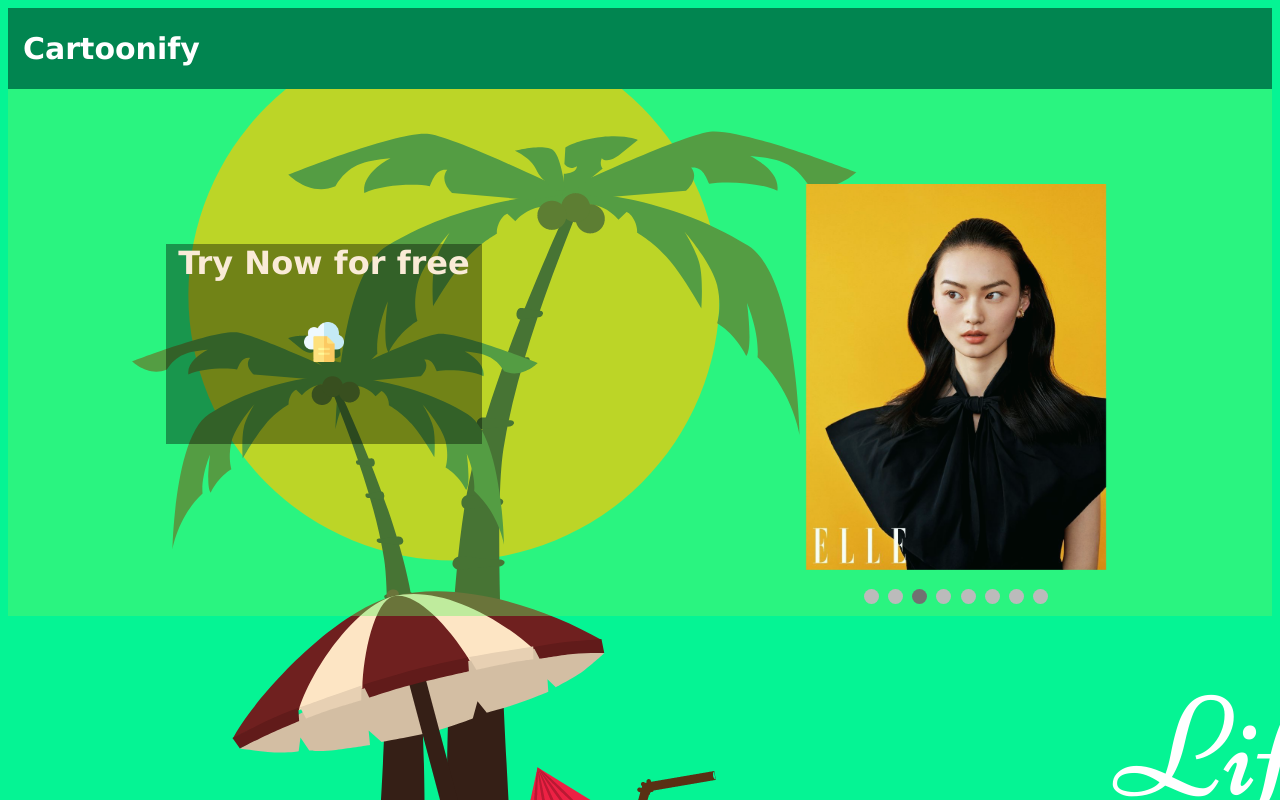
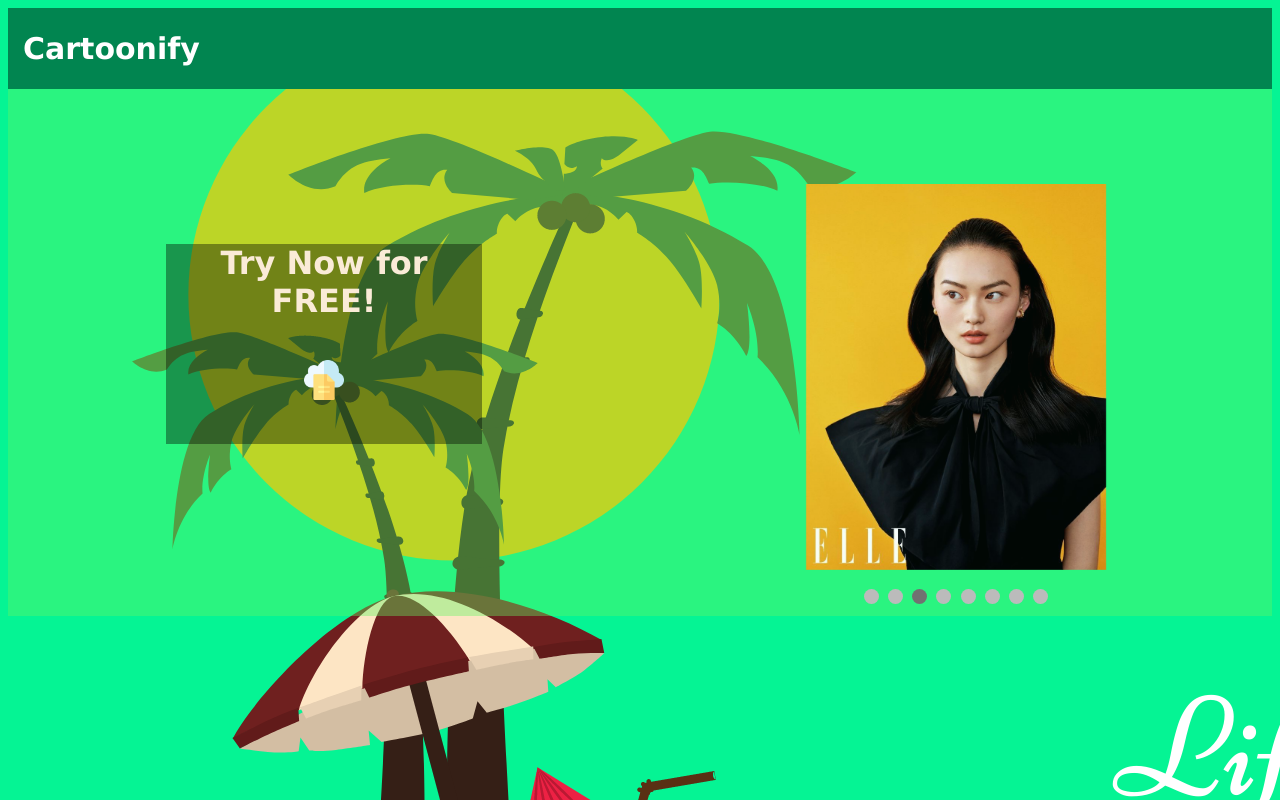
Before and after one commit to abhiroopbasak/carttonify.github.io, a plain HTML site: page index.html in a window 1280 px wide. Drawn offline with Linux system fonts and the light colour scheme.

Commit message:
Update index.html

```diff
--- a/index.html
+++ b/index.html
@@ -86,7 +86,7 @@ img {vertical-align: middle;}
         <div style="width: 50%; height: 527px; float: left; background:rgba(98, 243, 98, 0.4)">
             <br><br><br><br><br><br><br><center>
                 <div style="width:50%; height:200px; background:rgba(0, 8, 0, 0.4)">
-                <h1 style="color:antiquewhite;">Try Now for free</h1><br>
+                <h1 style="color:antiquewhite;">Try Now for FREE!</h1><br>
                 <a href="rmback.py" download="catoonify.py">
                     <img src="cloud.png" alt="W3Schools" width="40" height="40">
                   </a>
```
